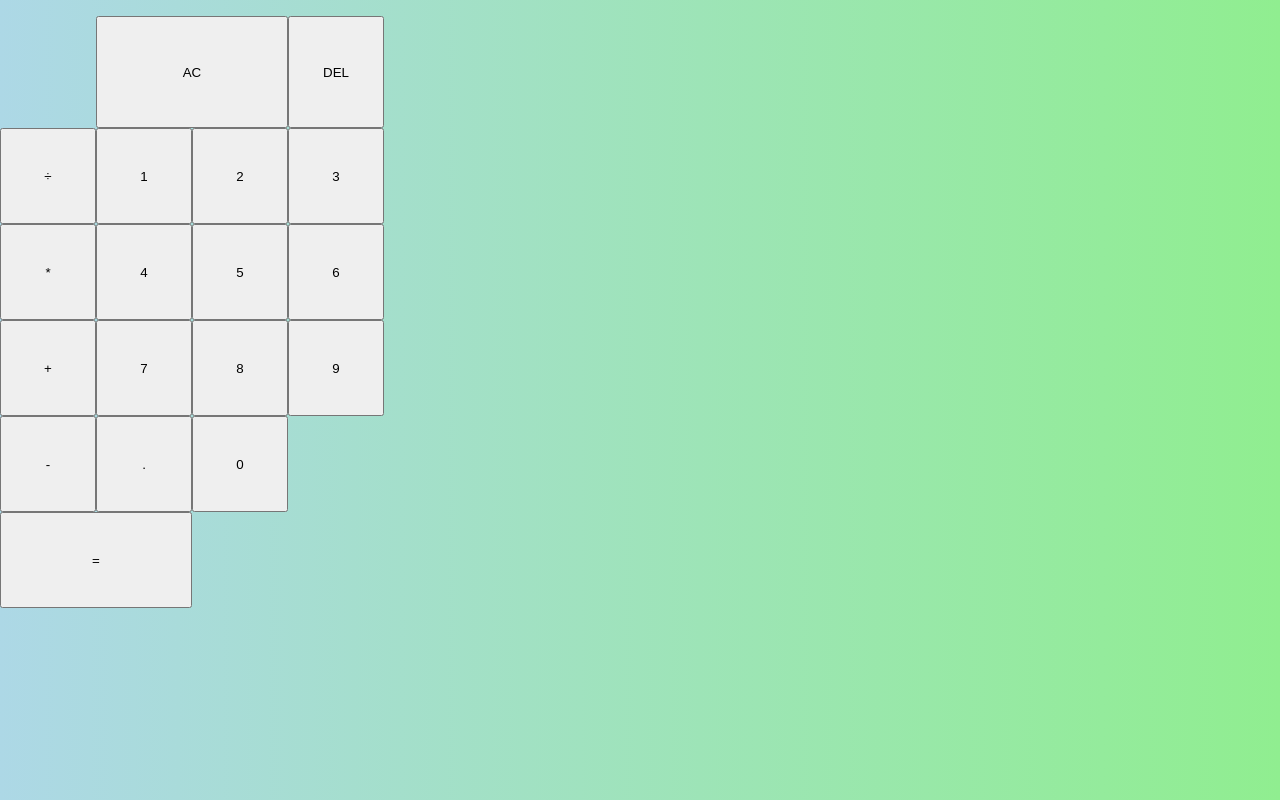
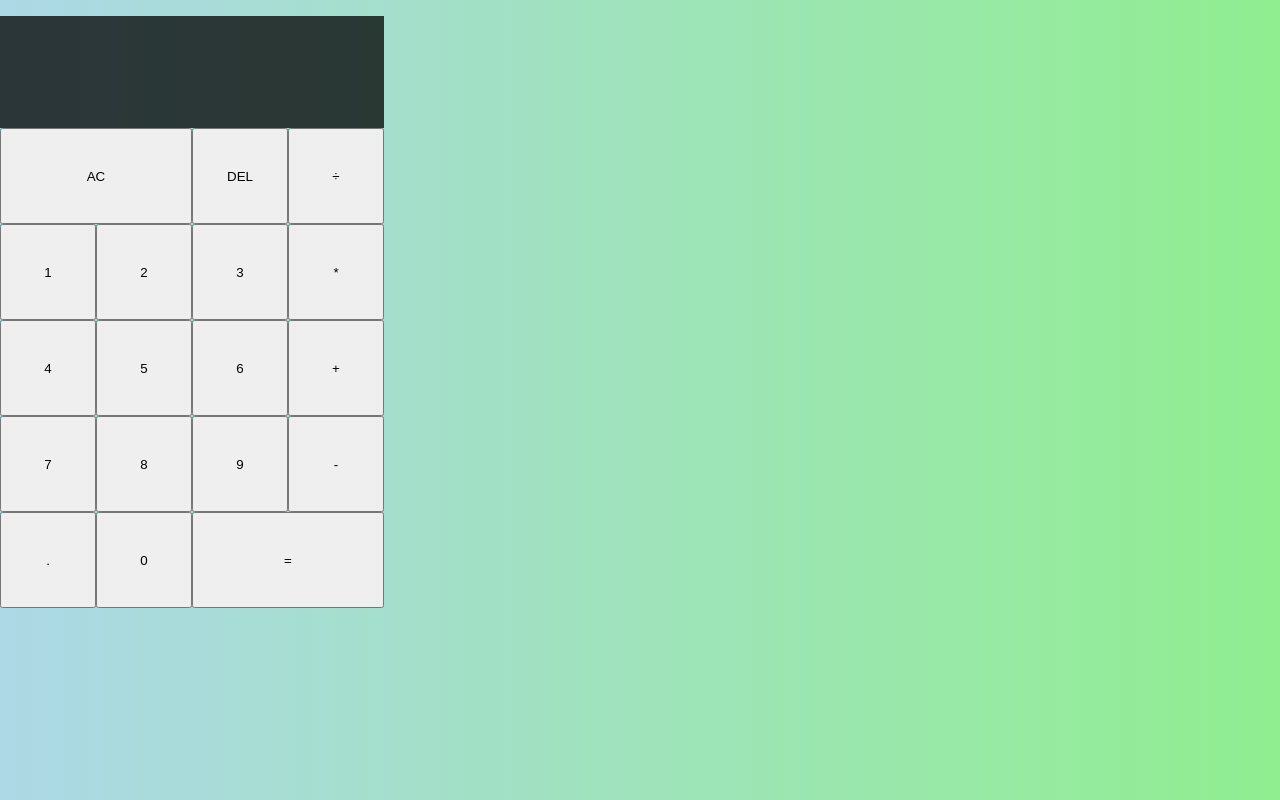
Before and after one commit to kamalsth/Calculator, a React (Create React App) app: page / in a window 1280 px wide. Built offline with nearby package versions, Linux system fonts and the light colour scheme.

Commit message:
css assign to display result

```diff
--- a/src/style.css
+++ b/src/style.css
@@ -18,3 +18,9 @@ body{
 .span-two{
     grid-column: span 2;
 }
+
+.output{
+    grid-column: 1 / -1;
+    background-color: rgba(0, 0, 0,.75);
+    display: flex;
+}
```
